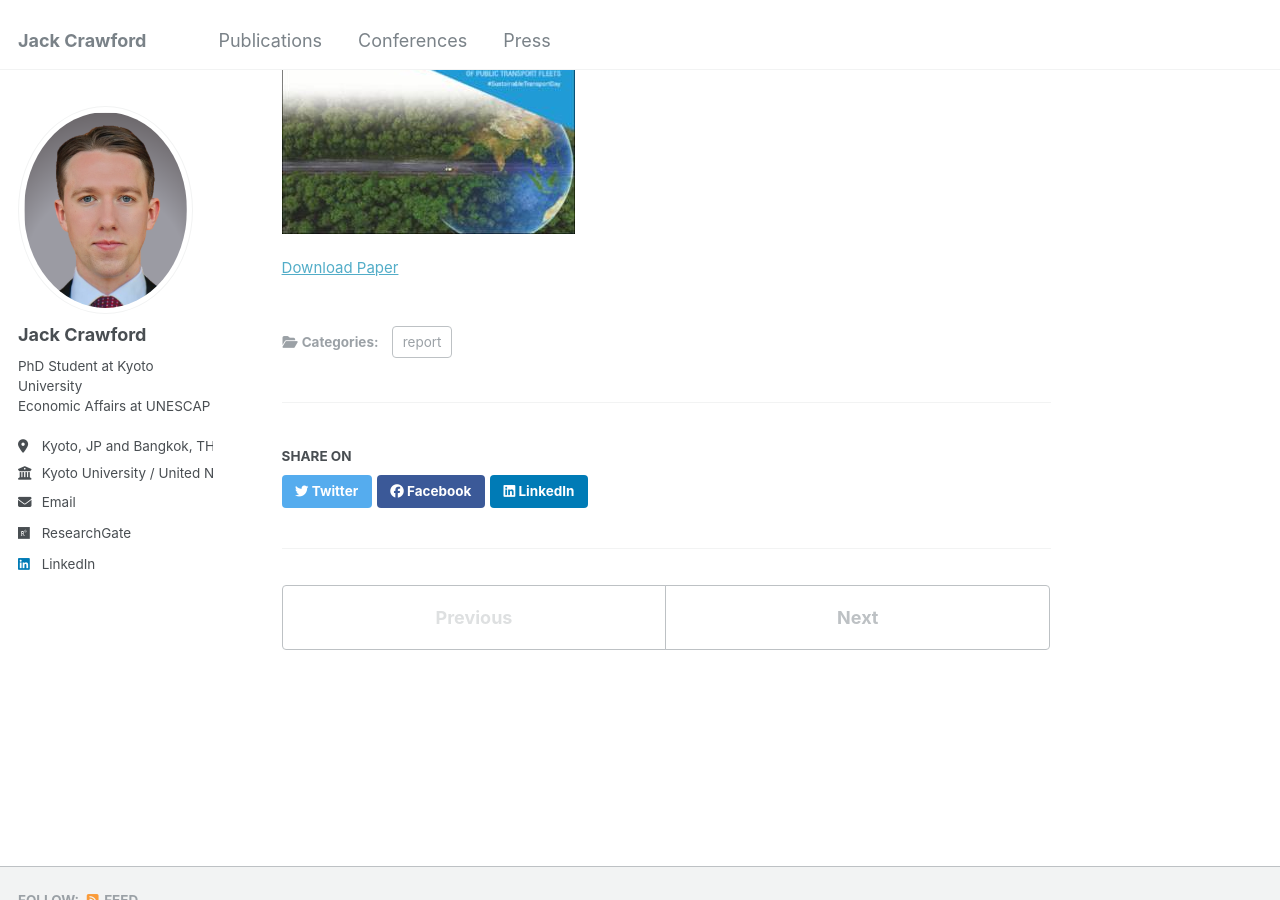
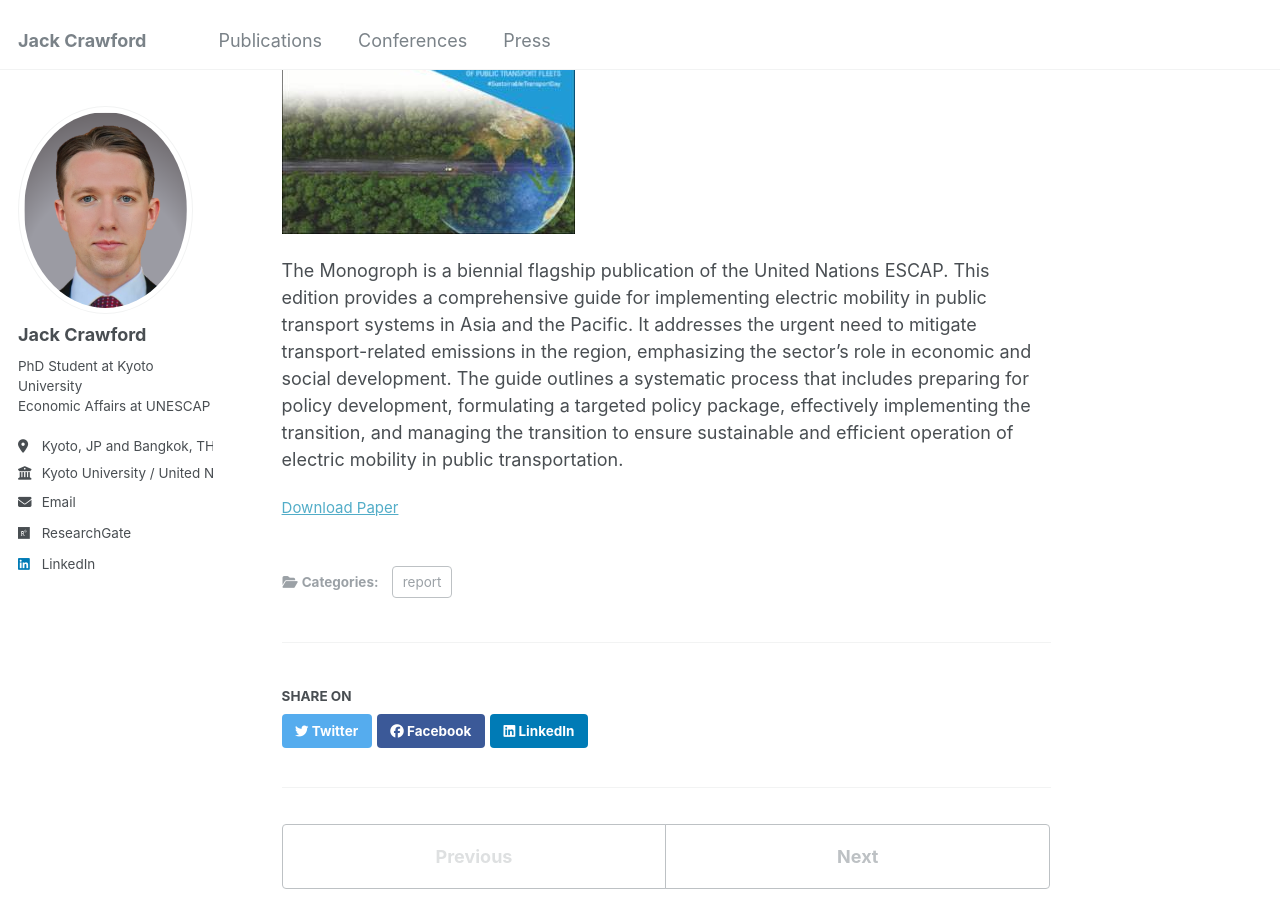
Before and after one commit to jackgcrawford/jackcrawford, a Jekyll site: the page built from _publications/2023-12-01-monograph.md, in a window 1280 px wide and 900 px high, scrolled down 440 px. Built offline with Jekyll 4.4.1, drawn with Linux system fonts in a browser that asks for light colours.

Commit message:
Update 2023-12-01-monograph.md

```diff
--- a/_publications/2023-12-01-monograph.md
+++ b/_publications/2023-12-01-monograph.md
@@ -8,3 +8,5 @@ venue: 'United Nations Economic and Social Commission for Asia and Pacific'
 paperurl: 'https://www.unescap.org/kp/2023/accelerating-transition-public-transport-fleets'
 ---
 <img src=' /images/monograph.png'>
+
+The Monogroph is a biennial flagship publication of the United Nations ESCAP. This edition provides a comprehensive guide for implementing electric mobility in public transport systems in Asia and the Pacific. It addresses the urgent need to mitigate transport-related emissions in the region, emphasizing the sector's role in economic and social development. The guide outlines a systematic process that includes preparing for policy development, formulating a targeted policy package, effectively implementing the transition, and managing the transition to ensure sustainable and efficient operation of electric mobility in public transportation.
```
